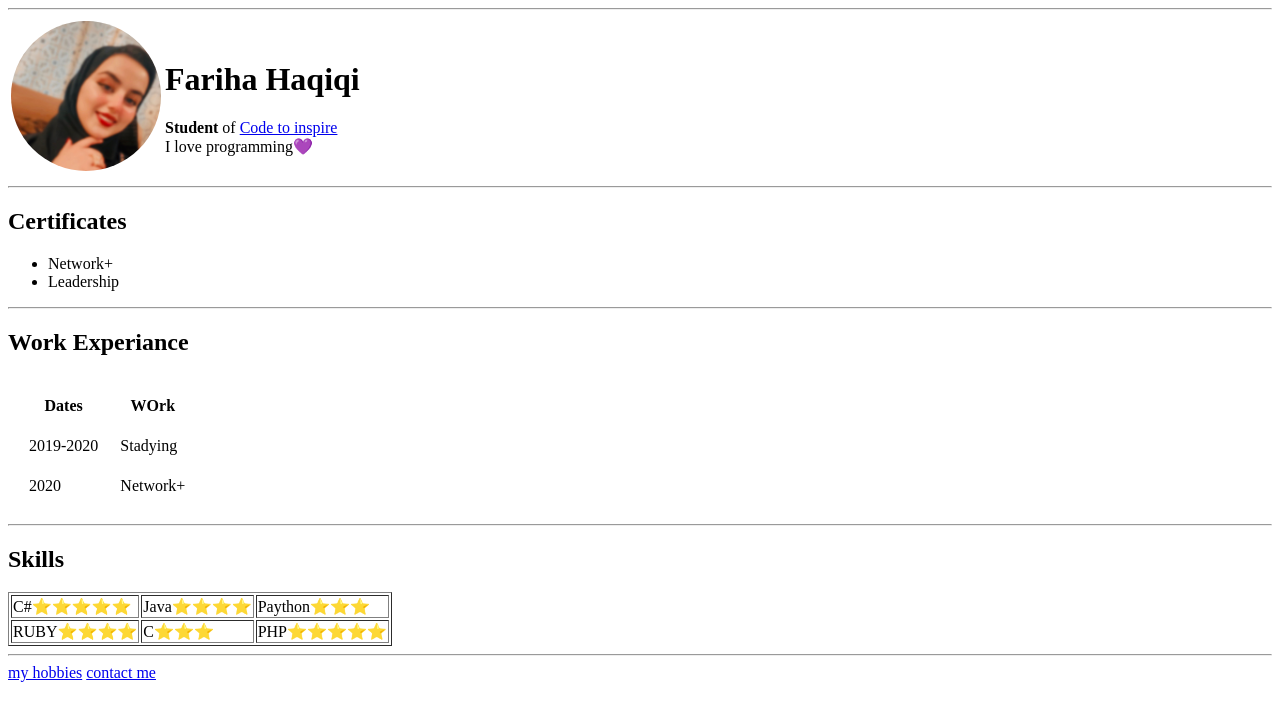
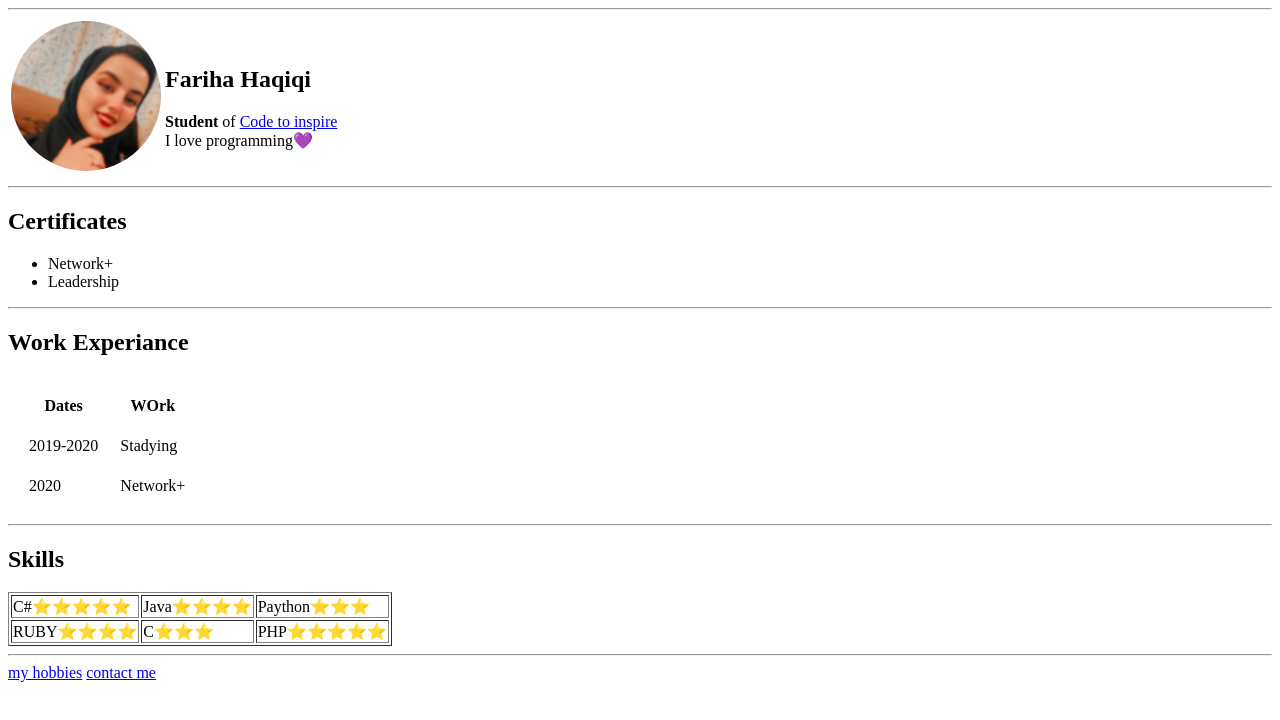
Before and after one commit to Farihahaqiqi/online-CV, a plain HTML site: page index.html in a window 1280 px wide. Drawn offline with Linux system fonts and the light colour scheme.

Commit message:
Update index.html

```diff
--- a/index.html
+++ b/index.html
@@ -11,7 +11,7 @@
     <td><img  style="border-radius: 100%" width="150" src="./photo_2022-11-04_00-41-37.jpg" alt=""></td>
 
 
- <td> <h1> Fariha Haqiqi</h1>
+ <td> <h2> Fariha Haqiqi</h2>
 
    <b>Student </b> of <a href="Exersice2.html">Code to inspire</a> <br>
 
```
